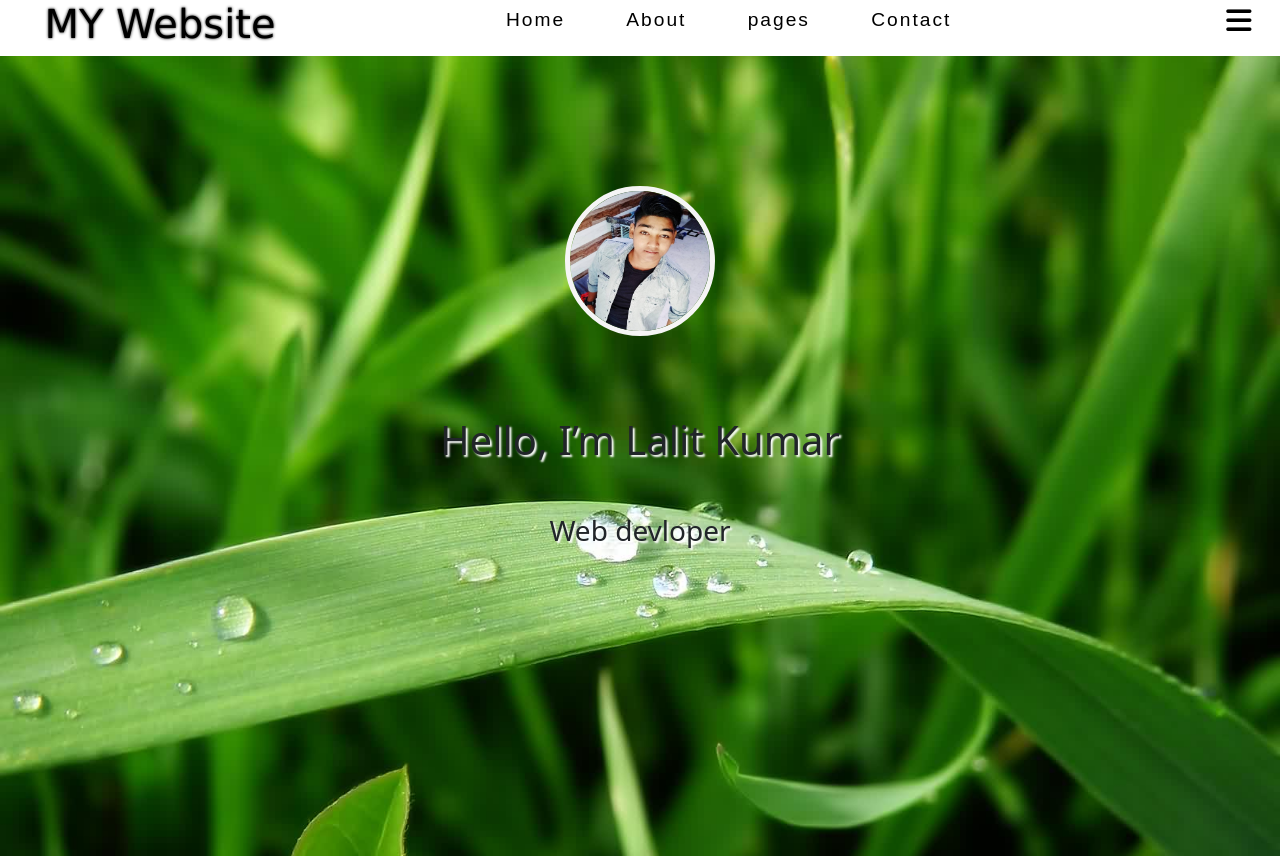
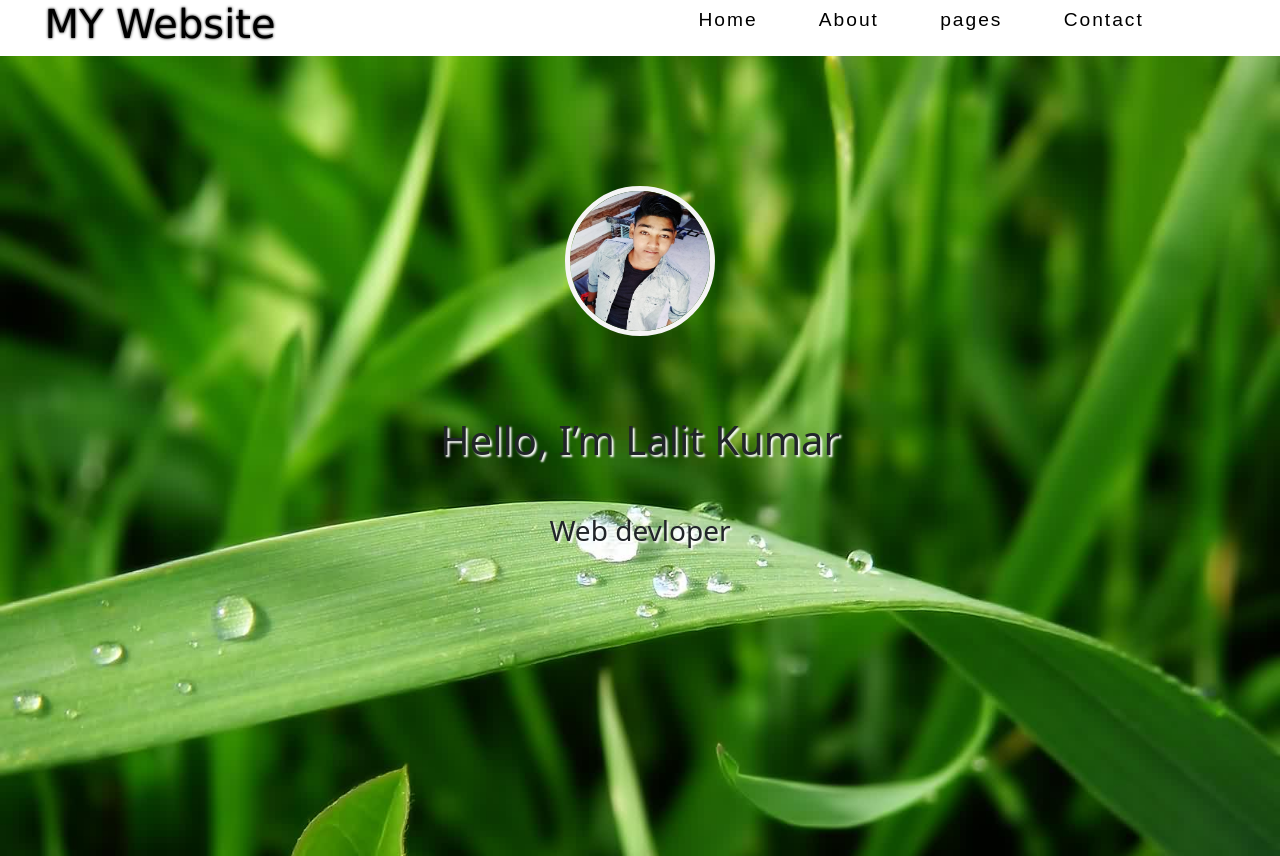
Before and after one commit to prajapatidigital/prajapatidigital.github.io, a plain HTML site: page index.html in a window 1280 px wide. Shown: the top 856 px of the page. Drawn offline with nearby package versions, Linux system fonts and the light colour scheme; files that its build step writes are made by us from their sources.

Commit message:
Update index.html

```diff
--- a/index.html
+++ b/index.html
@@ -38,10 +38,7 @@
         </li>
       </ul>
     </div>
-    <button class="navbar-toggler" type="button" data-toggle="collapse" data-target="#navbarSupportedContent"
-    aria-controls="navbarSupportedContent" aria-expanded="false" aria-label="Toggle navigation">
-    <span class="navbar-toggler-icon fa fa-bars"></span>
-  </button>
+
   </nav>
  <section>
      <div class="banner">
@@ -139,6 +136,13 @@
       navbar.classList.remove('scrolled')
     }
   }
+    $(document).ready(function () {
+        $(".fa-bars").click(function () {
+          $(".right").animate({
+            height: "toggle",
+          });
+        });
+    });
 </script>
 </body>
 </html>
```
